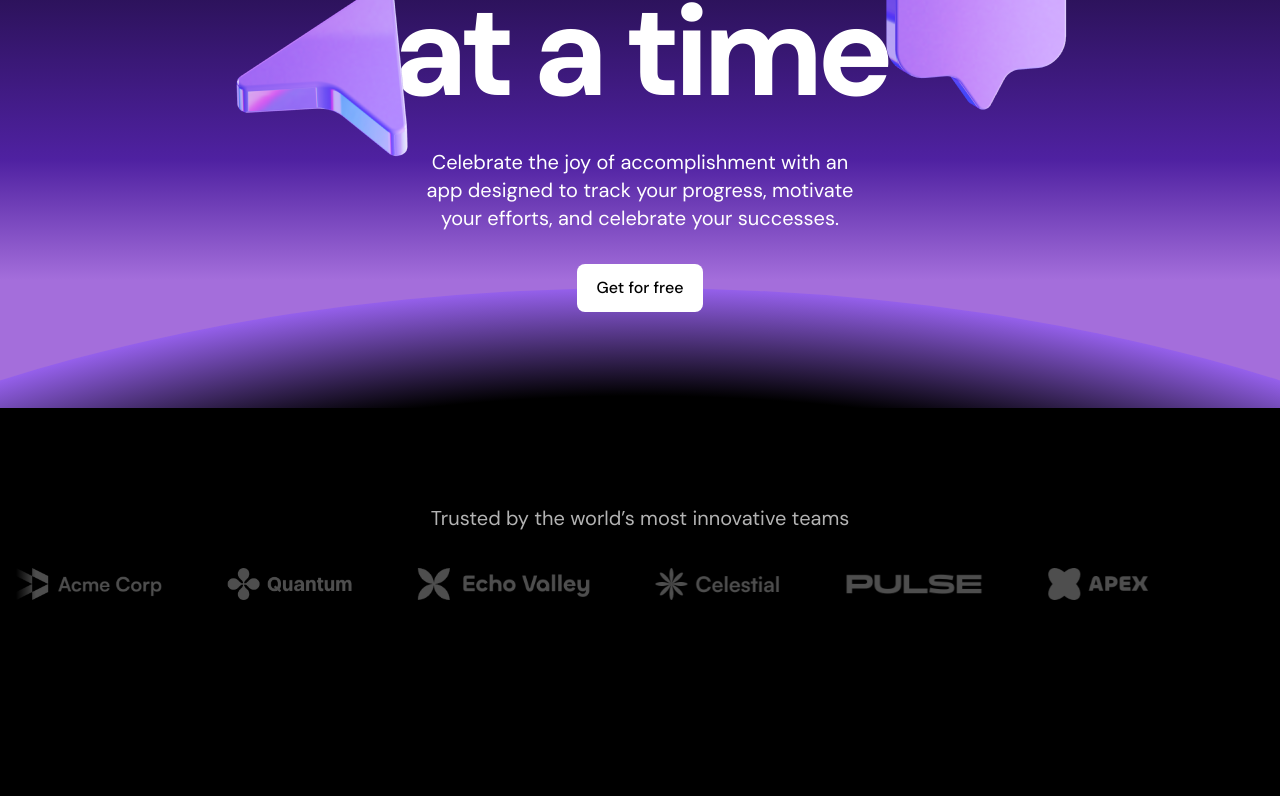
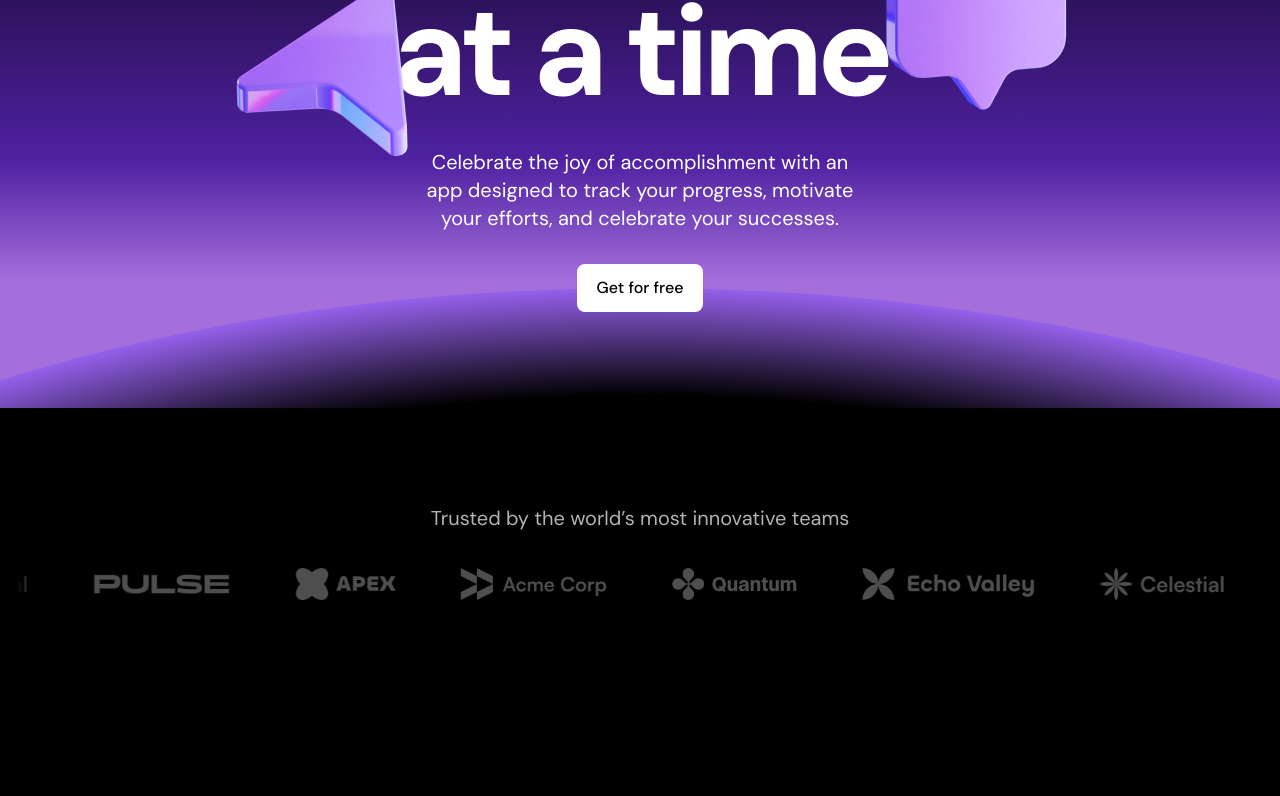
Before and after one commit to tkimmanh/Dark-Landing-Page, a Next.js app: page /en in a window 1280 px wide. Shown: the part 430-1226 px from the top of the page. Built offline with nearby package versions, Linux system fonts and the light colour scheme.

Commit message:
Refactor hero and logo ticker components
- Remove unused image imports and next/image components
- Extract hero animation to a separate component
- Extract logo ticker animation to a separate component

Resolves: #123

```diff
--- a/src/components/LogoTicker.tsx
+++ b/src/components/LogoTicker.tsx
@@ -1,20 +1,6 @@
-import acmeLogo from "../assets/images/acme.png";
-import quantumLogo from "../assets/images/quantum.png";
-import echoLogo from "../assets/images/echo.png";
-import celestialLogo from "../assets/images/celestial.png";
-import pulseLogo from "../assets/images/pulse.png";
-import apexLogo from "../assets/images/apex.png";
-import Image from "next/image";
 import { useTranslations } from "next-intl";
 
-const images = [
-  { src: acmeLogo, alt: "Acme Logo" },
-  { src: quantumLogo, alt: "Quantum Logo" },
-  { src: echoLogo, alt: "Echo Logo" },
-  { src: celestialLogo, alt: "Celestial Logo" },
-  { src: pulseLogo, alt: "Pulse Logo" },
-  { src: apexLogo, alt: "Apex Logo" },
-];
+import LogoTickerAnimation from "./animations/LogoTickerAnimation";
 
 export const LogoTicker = () => {
   const t = useTranslations("HomePage");
@@ -22,20 +8,7 @@ export const LogoTicker = () => {
     <div className="bg-black text-white py-[72px] sm:py-24">
       <div className="container">
         <h2 className="text-xl text-center text-white/70">{t("logoTicker")}</h2>
-        <div className="flex overflow-hidden mt-9 before:content-[''] after:content-[''] before:z-10 before:absolute after:absolute before:h-full after:h-full before:w-5 after:w-5 relative after:right-0 before:left-0 before:top-0 after:top-0 before:bg-[linear-gradient(to_right,#000,rgb(0,0,0,0))] after:bg-[linear-gradient(to_left,#000,rgb(0,0,0,0))]">
-          <div className="flex gap-16">
-            {images.map((image, index) => {
-              return (
-                <Image
-                  key={index}
-                  src={image.src}
-                  alt={image.alt}
-                  className="flex-none h-8 w-auto"
-                />
-              );
-            })}
-          </div>
-        </div>
+        <LogoTickerAnimation></LogoTickerAnimation>
       </div>
     </div>
   );
--- /dev/null
+++ b/src/components/animations/LogoTickerAnimation.tsx
@@ -0,0 +1,60 @@
+"use client";
+import acmeLogo from "../../assets/images/acme.png";
+import quantumLogo from "../../assets/images/quantum.png";
+import echoLogo from "../../assets/images/echo.png";
+import celestialLogo from "../../assets/images/celestial.png";
+import pulseLogo from "../../assets/images/pulse.png";
+import apexLogo from "../../assets/images/apex.png";
+
+import React from "react";
+import { motion } from "framer-motion";
+import Image from "next/image";
+
+const images = [
+  { src: acmeLogo, alt: "Acme Logo" },
+  { src: quantumLogo, alt: "Quantum Logo" },
+  { src: echoLogo, alt: "Echo Logo" },
+  { src: celestialLogo, alt: "Celestial Logo" },
+  { src: pulseLogo, alt: "Pulse Logo" },
+  { src: apexLogo, alt: "Apex Logo" },
+];
+
+const LogoTickerAnimation = () => {
+  return (
+    <div className="flex  overflow-hidden mt-9 before:content-[''] after:content-[''] before:z-10 before:absolute after:absolute before:h-full after:h-full before:w-5 after:w-5 relative after:right-0 before:left-0 before:top-0 after:top-0 before:bg-[linear-gradient(to_right,#000,rgb(0,0,0,0))] after:bg-[linear-gradient(to_left,#000,rgb(0,0,0,0))]">
+      <motion.div
+        animate={{ translateX: "-50%" }}
+        transition={{
+          duration: "10", // 10s thì chạy qua hết
+          ease: "linear",
+          repeat: Infinity,
+        }}
+        initial={{ translateX: 0 }}
+        className="flex-none flex gap-16 pr-16"
+      >
+        {images.map((image, index) => {
+          return (
+            <Image
+              key={index}
+              src={image.src}
+              alt={image.alt}
+              className="flex-none h-8 w-auto"
+            />
+          );
+        })}
+        {images.map((image, index) => {
+          return (
+            <Image
+              key={index}
+              src={image.src}
+              alt={image.alt}
+              className="flex-none h-8 w-auto"
+            />
+          );
+        })}
+      </motion.div>
+    </div>
+  );
+};
+
+export default React.memo(LogoTickerAnimation);
```
Also changed, not shown: src/components/Hero.tsx (+2 -19 lines), src/components/animations/HeroAnimation.tsx (added, +44 -0 lines).
